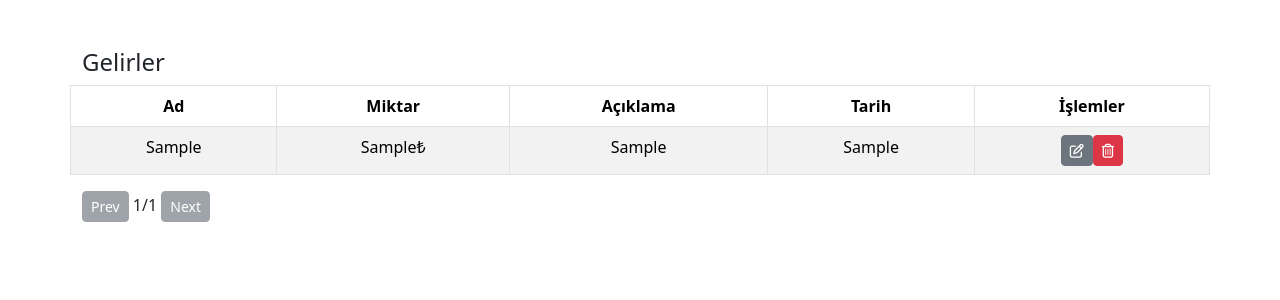
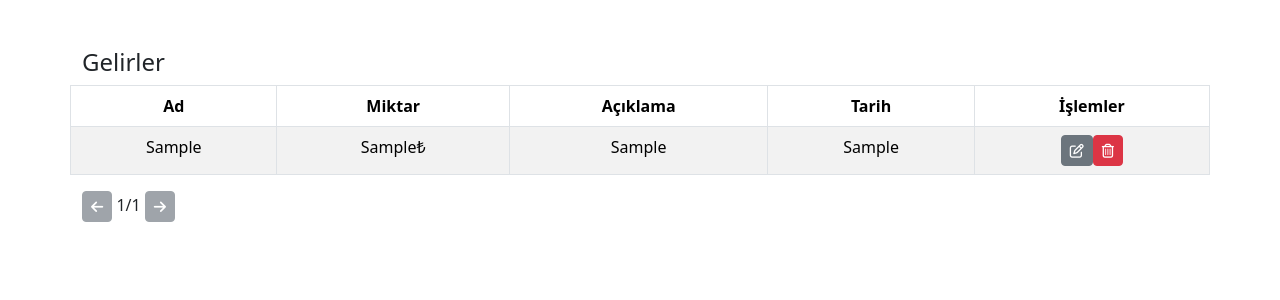
Before and after one commit to Efedrkoglu/PersonelKayitPHP, a PHP site: page /pages/gelirList.php in a window 1280 px wide. Shown: the part 56-356 px from the top of the page. Run offline with PHP 8.4, Linux system fonts and the light colour scheme; the visitor is signed in with stand-in values (Sample User, id 1); tables that the repository leaves empty or names only in its code hold one stand-in row (values such as "Sample post"); some libraries are stand-ins or nearby versions.

Commit message:
arrow icon

```diff
--- a/pages/gelirAnaliz.php
+++ b/pages/gelirAnaliz.php
@@ -24,7 +24,7 @@
 <div class="container mt-5">
     <div class="card">
         <div class="card-body">
-            <h5 class="card-title">.... Yılı Aylık Gelirler</h5>
+            <h5 class="card-title">Aylık Gelirler</h5>
             <canvas id="grafikGelirler" style="width:100%;"></canvas>
         </div>
     </div>
--- a/pages/gelirList.php
+++ b/pages/gelirList.php
@@ -68,9 +68,9 @@
             </tbody>
         </table>
     </div>
-    <a href="?page=<?php echo max(1, $page - 1); ?>" class="btn btn-secondary btn-sm <?php if($page == 1) echo 'disabled';?>">Prev</a>
+    <a href="?page=<?php echo max(1, $page - 1); ?>" class="btn btn-secondary btn-sm <?php if($page == 1) echo 'disabled';?>"><i class="fa-solid fa-arrow-left"></i></a>
     <?php echo $page . "/" . $maxPage; ?>
-    <a href="?page=<?php echo min($maxPage, $page + 1); ?>" class="btn btn-secondary btn-sm <?php if($page == $maxPage) echo 'disabled';?>">Next</a>
+    <a href="?page=<?php echo min($maxPage, $page + 1); ?>" class="btn btn-secondary btn-sm <?php if($page == $maxPage) echo 'disabled';?>"><i class="fa-solid fa-arrow-right"></i></a>
 </div>
 
 <script>
--- a/pages/giderAnaliz.php
+++ b/pages/giderAnaliz.php
@@ -24,7 +24,7 @@
 <div class="container mt-5">
     <div class="card">
         <div class="card-body">
-            <h5 class="card-title">.... Yılı Aylık Giderler</h5>
+            <h5 class="card-title">Aylık Giderler</h5>
             <canvas id="grafikGiderler" style="width:100%;"></canvas>
         </div>
     </div>
--- a/pages/giderList.php
+++ b/pages/giderList.php
@@ -68,9 +68,9 @@
             </tbody>
         </table>
     </div>
-    <a href="?page=<?php echo max(1, $page - 1); ?>" class="btn btn-secondary btn-sm <?php if($page == 1) echo 'disabled';?>">Prev</a>
+    <a href="?page=<?php echo max(1, $page - 1); ?>" class="btn btn-secondary btn-sm <?php if($page == 1) echo 'disabled';?>"><i class="fa-solid fa-arrow-left"></i></a>
     <?php echo $page . "/" . $maxPage; ?>
-    <a href="?page=<?php echo min($maxPage, $page + 1); ?>" class="btn btn-secondary btn-sm <?php if($page == $maxPage) echo 'disabled';?>">Next</a>
+    <a href="?page=<?php echo min($maxPage, $page + 1); ?>" class="btn btn-secondary btn-sm <?php if($page == $maxPage) echo 'disabled';?>"><i class="fa-solid fa-arrow-right"></i></a>
 </div>
 
 <script>
--- a/pages/personelList.php
+++ b/pages/personelList.php
@@ -100,9 +100,9 @@
             ?>
         </tbody>
     </table>
-    <a href="?page=<?php echo max(1, $page - 1); ?>" class="btn btn-secondary btn-sm <?php if($page == 1) echo 'disabled';?>">Prev</a>
+    <a href="?page=<?php echo max(1, $page - 1); ?>" class="btn btn-secondary btn-sm <?php if($page == 1) echo 'disabled';?>"><i class="fa-solid fa-arrow-left"></i></a>
     <?php echo $page . "/" . $maxPage; ?>
-    <a href="?page=<?php echo min($maxPage, $page + 1); ?>" class="btn btn-secondary btn-sm <?php if($page == $maxPage) echo 'disabled';?>">Next</a>
+    <a href="?page=<?php echo min($maxPage, $page + 1); ?>" class="btn btn-secondary btn-sm <?php if($page == $maxPage) echo 'disabled';?>"><i class="fa-solid fa-arrow-right"></i></a>
 </div>
 
 <script>
```
